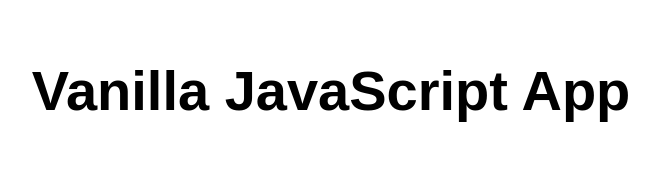
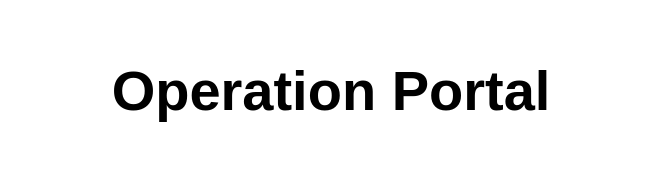
Before and after one commit to poclab/web01, a website: page src/index.html in a window 1280 px wide. Shown: the whole page, without its empty margins (309-968 px from the left). Drawn offline with Linux system fonts and the light colour scheme.

Commit message:
Update index.html

```diff
--- a/src/index.html
+++ b/src/index.html
@@ -5,12 +5,12 @@
   <meta charset="UTF-8">
   <meta name="viewport" content="width=device-width, initial-scale=1.0">
   <link rel="stylesheet" href="styles.css">
-  <title>Vanilla JavaScript App</title>
+  <title>Portal</title>
 </head>
 
 <body>
   <main>
-    <h1>Vanilla JavaScript App</h1>
+    <h1>Operation Portal</h1>
   </main>
 </body>
 
```
